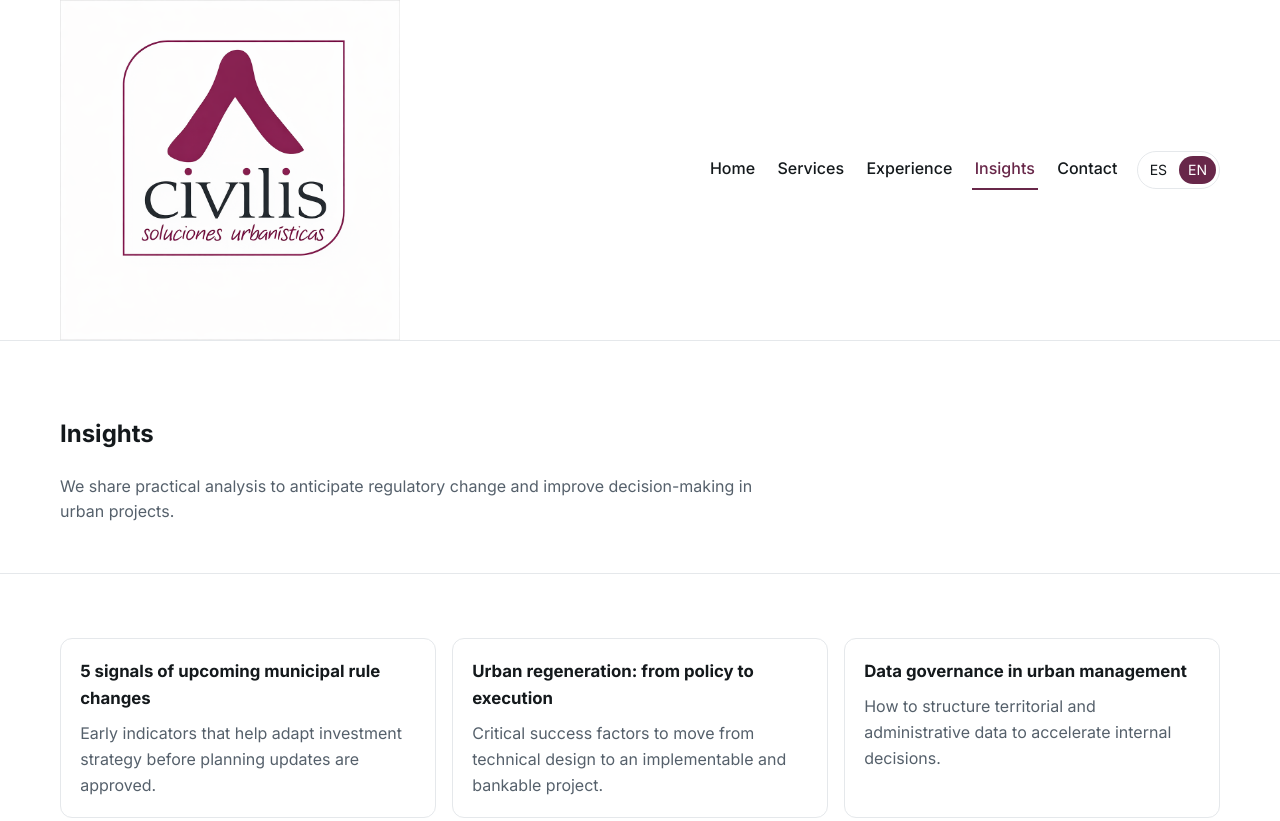
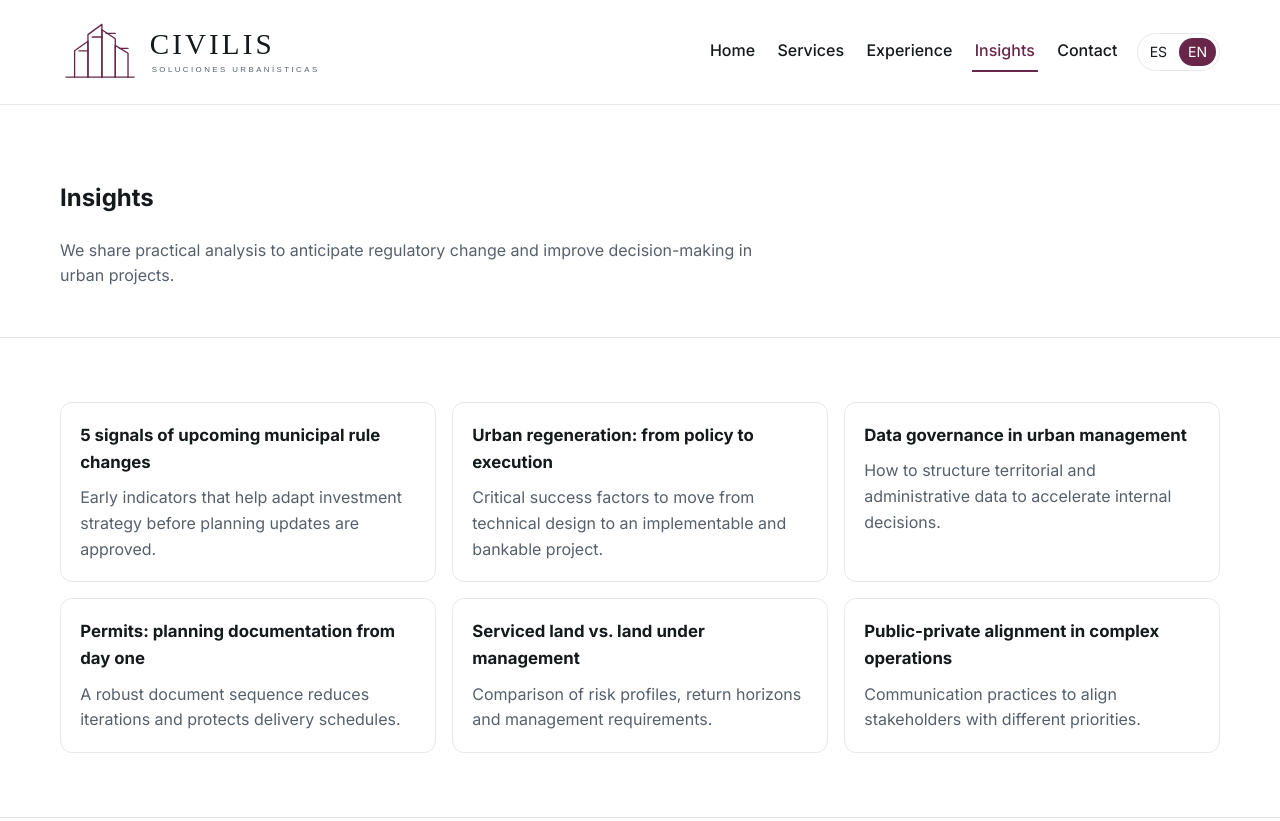
Before and after one commit to juanfdezdlc-ui/civilis-web, a plain HTML site: page en/insights.html in a window 1280 px wide. Shown: the top 821 px of the page. Drawn offline with Linux system fonts and the light colour scheme.

Commit message:
Keep Civilis header consistent on English insights page

```diff
--- a/en/insights.html
+++ b/en/insights.html
@@ -9,7 +9,7 @@
 </head>
 <body>
 <a class="skip-link" href="#content">Skip to main content</a>
-<header class="site-header"><div class="container nav-wrap"><a class="brand" href="/en/"><img src="../assets/logo.png" alt="Civilis"></a><button class="menu-toggle" data-menu-toggle aria-expanded="false" aria-controls="menu" aria-label="Open menu">☰</button><nav id="menu" class="nav" data-menu aria-label="Main"><div class="nav-links"><a href="/en/">Home</a><a href="/en/services.html">Services</a><a href="/en/experience.html">Experience</a><a href="/en/insights.html" aria-current="page">Insights</a><a href="/en/contact.html">Contact</a></div><div class="lang-switch"><a href="/es/insights.html">ES</a><a class="active" href="/en/insights.html">EN</a></div></nav></div></header>
+<header class="site-header"><div class="container nav-wrap"><a class="brand" href="/en/"><img src="../assets/brand.svg" alt="Civilis Soluciones Urbanísticas"></a><button class="menu-toggle" data-menu-toggle aria-expanded="false" aria-controls="menu" aria-label="Open menu">☰</button><nav id="menu" class="nav" data-menu aria-label="Main"><div class="nav-links"><a href="/en/">Home</a><a href="/en/services.html">Services</a><a href="/en/experience.html">Experience</a><a href="/en/insights.html" aria-current="page">Insights</a><a href="/en/contact.html">Contact</a></div><div class="lang-switch"><a href="/es/insights.html">ES</a><a class="active" href="/en/insights.html">EN</a></div></nav></div></header>
 <main id="content"><section class="page-hero"><div class="container"><h1>Insights</h1><p>We share practical analysis to anticipate regulatory change and improve decision-making in urban projects.</p></div></section><section class="section"><div class="container"><div class="grid cols-3"><article class="card"><h3>5 signals of upcoming municipal rule changes</h3><p>Early indicators that help adapt investment strategy before planning updates are approved.</p></article><article class="card"><h3>Urban regeneration: from policy to execution</h3><p>Critical success factors to move from technical design to an implementable and bankable project.</p></article><article class="card"><h3>Data governance in urban management</h3><p>How to structure territorial and administrative data to accelerate internal decisions.</p></article><article class="card"><h3>Permits: planning documentation from day one</h3><p>A robust document sequence reduces iterations and protects delivery schedules.</p></article><article class="card"><h3>Serviced land vs. land under management</h3><p>Comparison of risk profiles, return horizons and management requirements.</p></article><article class="card"><h3>Public-private alignment in complex operations</h3><p>Communication practices to align stakeholders with different priorities.</p></article></div></div></section></main>
 <footer><div class="container">© <span data-current-year></span> Civilis – Urban Planning Solutions.</div></footer>
 <script src="../script.js" defer></script>
```
